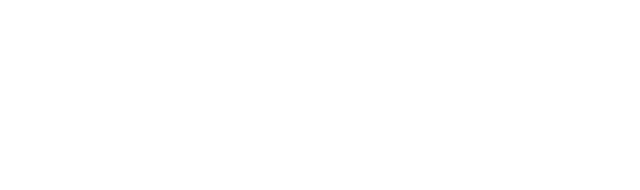
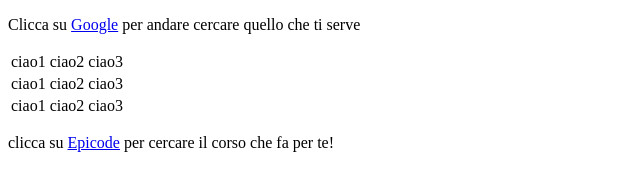
Before and after one commit to MarcoCipolletta/U1-W3-D5-Progetto, a plain HTML site: page index.html in a window 1280 px wide. Shown: the whole page, without its empty margins (0-640 px from the left). Drawn offline with Linux system fonts and the light colour scheme.

Commit message:
set up the index for the DOM exercizes

```diff
--- a/index.html
+++ b/index.html
@@ -6,6 +6,32 @@
     <title>U1-W3-Progetto Settimanale</title>
   </head>
   <body>
+    <div id="container">
+      <p>Clicca su <a href="https://www.google.it/" target="_blank">Google</a> per andare cercare quello che ti serve</p>
+    </div>
+
+    <table>
+      <tr>
+        <td>ciao1</td>
+        <td>ciao2</td>
+        <td>ciao3</td>
+      </tr>
+      <tr>
+        <td>ciao1</td>
+        <td>ciao2</td>
+        <td>ciao3</td>
+      </tr>
+      <tr>
+        <td>ciao1</td>
+        <td>ciao2</td>
+        <td>ciao3</td>
+      </tr>
+    </table>
+
+    <ul id="myList"></ul>
+
+    <p>clicca su <a href="https://epicode.com/it/" target="_blank">Epicode</a> per cercare il corso che fa per te!</p>
+
     <script src="./js/D10.js"></script>
   </body>
 </html>
```
